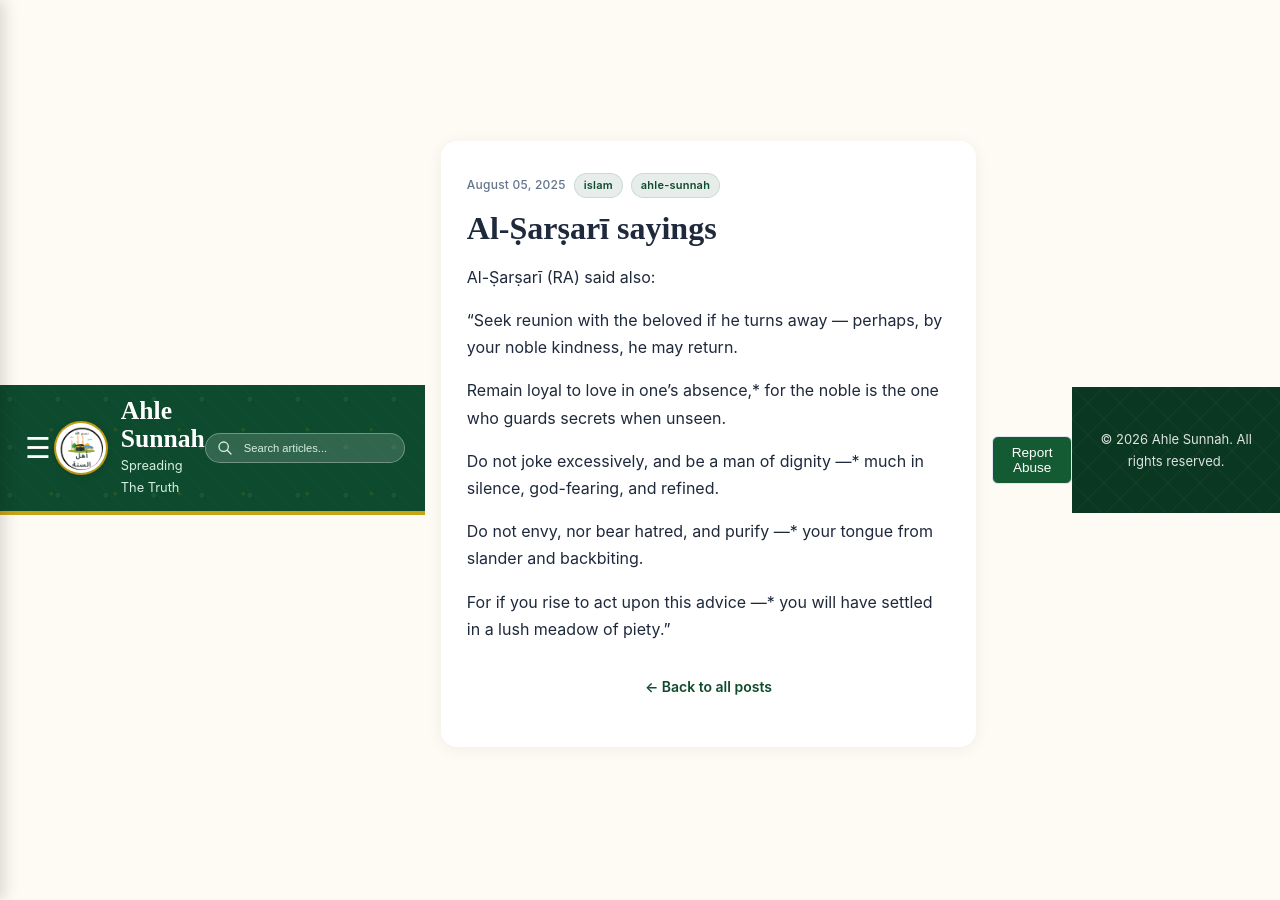
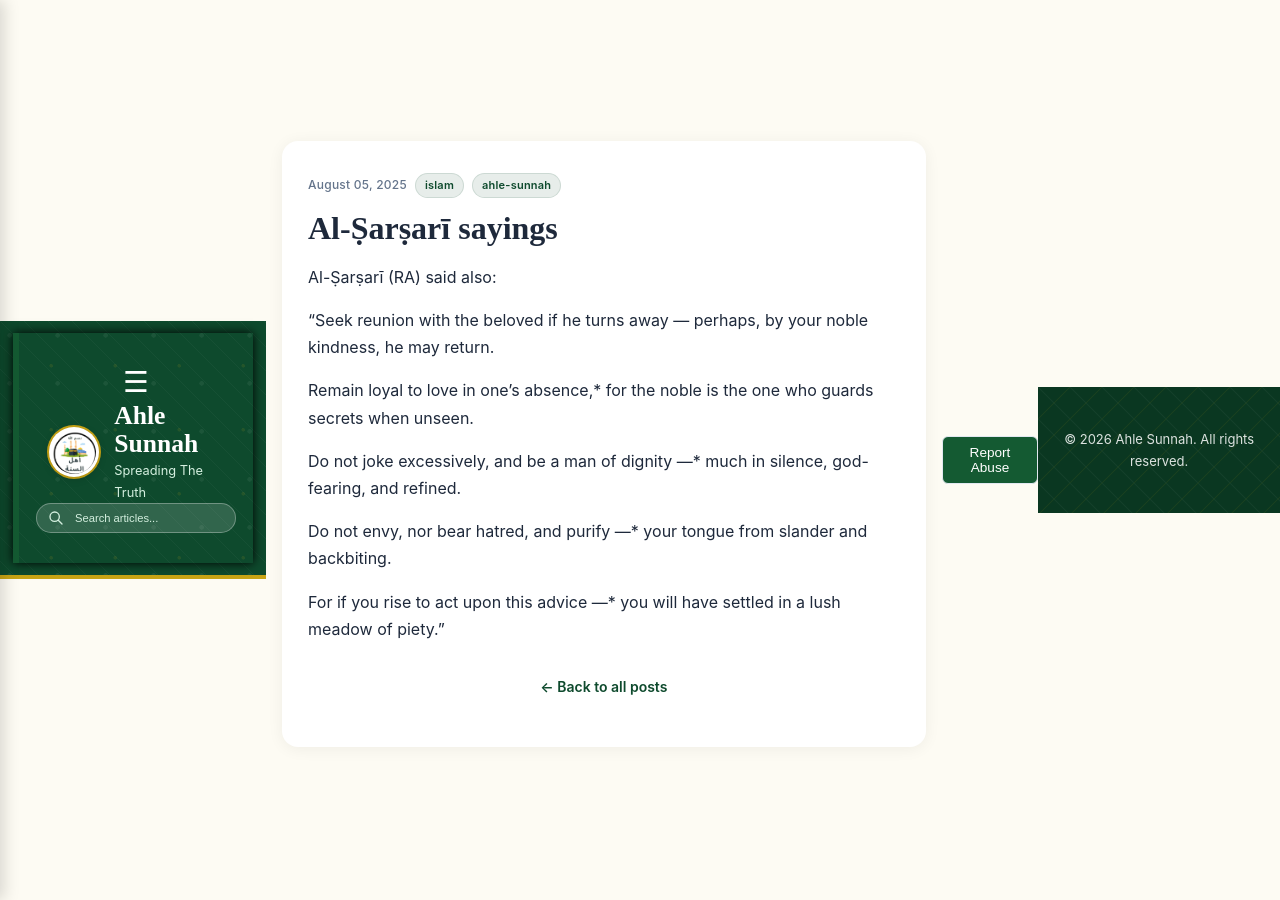
Before and after one commit to Fali17/ahlesunnah, a Jekyll site: the page built from _posts/2025-08-05-al-sarsari-sayings.md, in a window 1280 px wide. Built offline with Jekyll 4.4.1, drawn with Linux system fonts in a browser that asks for light colours.

Commit message:
Update main.css

```diff
--- a/assets/css/main.css
+++ b/assets/css/main.css
@@ -20,10 +20,14 @@ body {
   line-height: 1.7;
   margin: 0;
   -webkit-font-smoothing: antialiased;
+
   display:flex;
   justify-content:center;
   align-items:center;
   height:100vh;
+}
+h1 {
+  margin-top:0;
 }
 
 /* --- Clean Inline Header Framework --- */
@@ -49,6 +53,16 @@ body {
   margin: 0 auto;
   padding: 0 20px;
   position: relative;
+
+  max-width:90%;
+  width:100%;
+  padding:30px;
+  box-shadow:0 0 10px rgba(0,0,0,2);
+  border-left: 6px solid #145a32;
+  display:flex;
+  justify-content:center;
+  flex-direction:column;
+  text-align:center;
 }
 
 /* Left Burger Trigger Icon */
```
